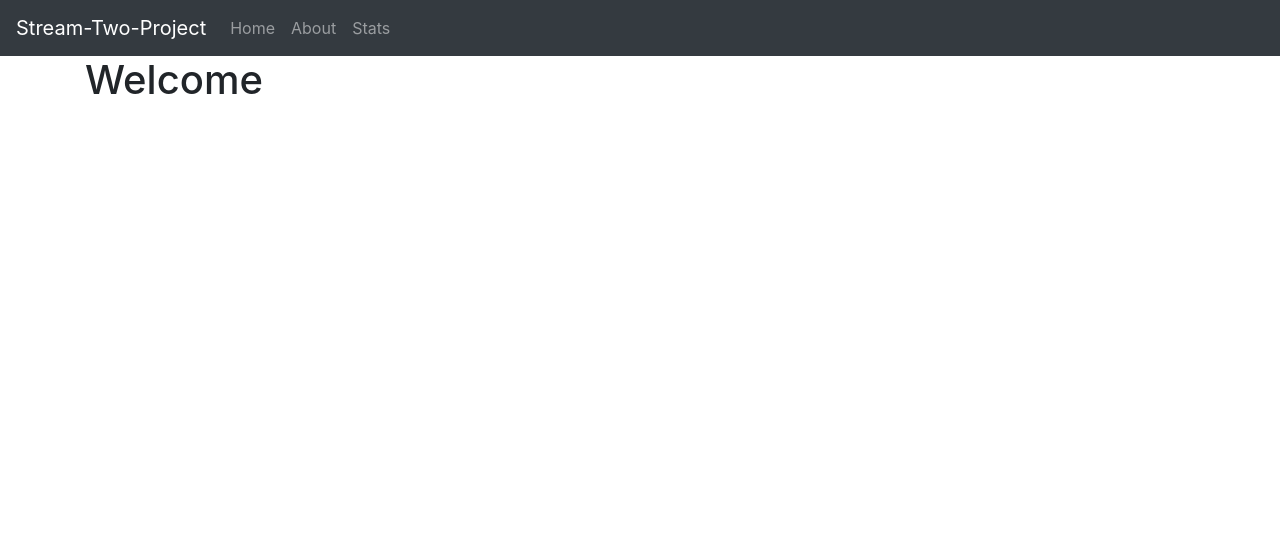
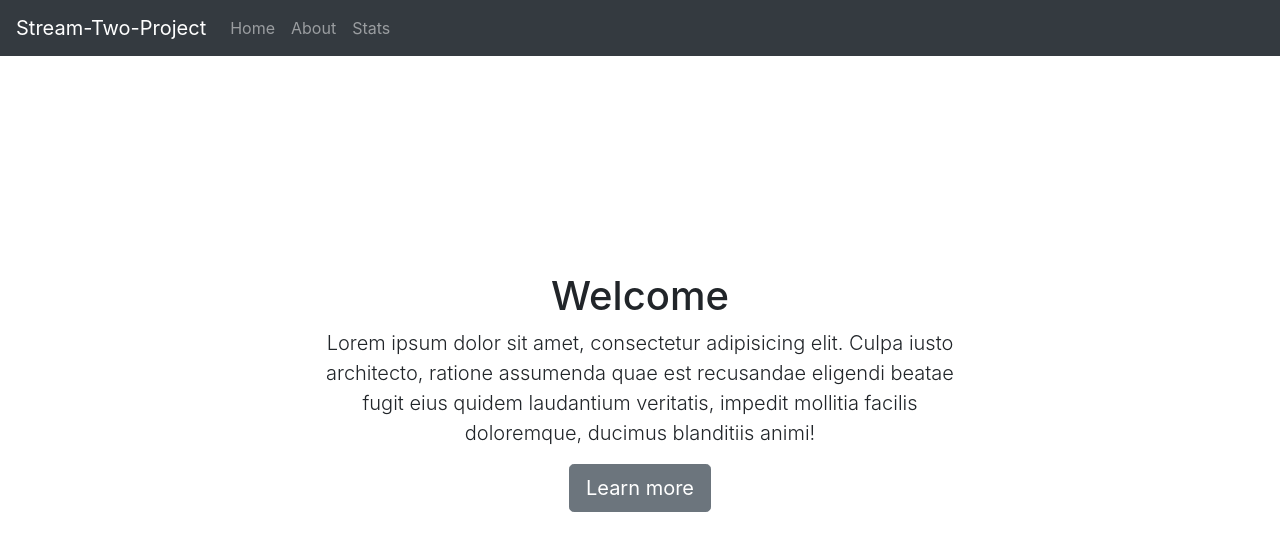
Before and after one commit to Code-Institute-Submissions/Stream-Two-Project-4, a Flask app: page / in a window 1280 px wide. Shown: the top 551 px of the page. Run offline with Flask 2, Linux system fonts and the light colour scheme; some libraries are stand-ins or nearby versions.

Commit message:
Updated the index page

```diff
--- /dev/null
+++ b/static/style.css
@@ -0,0 +1,2 @@
+.absolute-center{left:50%;top:50%;transform:translate(-50%, -50%)}
+/*# sourceMappingURL=style.css.map */
--- /dev/null
+++ b/static/style.scss
@@ -0,0 +1,5 @@
+.absolute-center{
+  left: 50%;
+  top: 50%;
+  transform: translate(-50%, -50%);
+}
--- a/templates/index.html
+++ b/templates/index.html
@@ -1,6 +1,11 @@
 {% extends 'layout.html'%}
 
 {% block body %}
-<h1>Welcome</h1>
-
+<section class="text-center absolute-center position-absolute">
+  <h1>Welcome</h1>
+  <p class="lead">Lorem ipsum dolor sit amet, consectetur adipisicing elit. Culpa iusto architecto, ratione assumenda quae est recusandae eligendi beatae fugit eius quidem laudantium veritatis, impedit mollitia facilis doloremque, ducimus blanditiis animi!</p>
+  <p class="lead">
+    <a href="/about" class="btn btn-lg btn-secondary">Learn more</a>
+  </p>
+</section>
 {% endblock %}
--- a/templates/layout.html
+++ b/templates/layout.html
@@ -9,6 +9,9 @@
     <script src="https://code.jquery.com/jquery-3.2.1.slim.min.js" integrity="sha384-KJ3o2DKtIkvYIK3UENzmM7KCkRr/rE9/Qpg6aAZGJwFDMVNA/GpGFF93hXpG5KkN" crossorigin="anonymous"></script>
     <!-- Bootstrap CSS -->
     <link rel="stylesheet" href="https://maxcdn.bootstrapcdn.com/bootstrap/4.0.0/css/bootstrap.min.css" integrity="sha384-Gn5384xqQ1aoWXA+058RXPxPg6fy4IWvTNh0E263XmFcJlSAwiGgFAW/dAiS6JXm" crossorigin="anonymous">
+
+    <!-- Custom CSS -->
+    <link rel="stylesheet" href="{{ url_for('static', filename='style.css') }}">
   </head>
   <body>
     {% include 'includes/_navbar.html' %}
```
Also changed, not shown: 2 other files.
